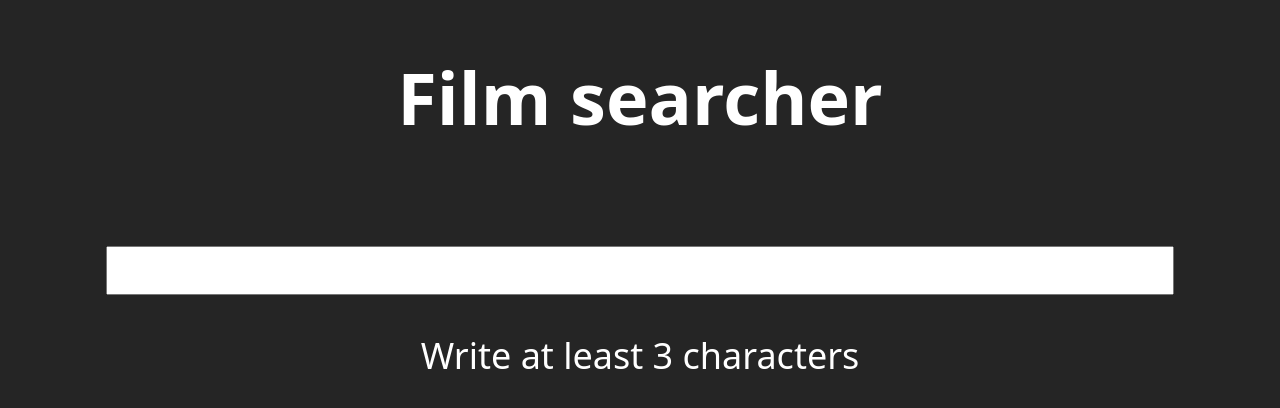
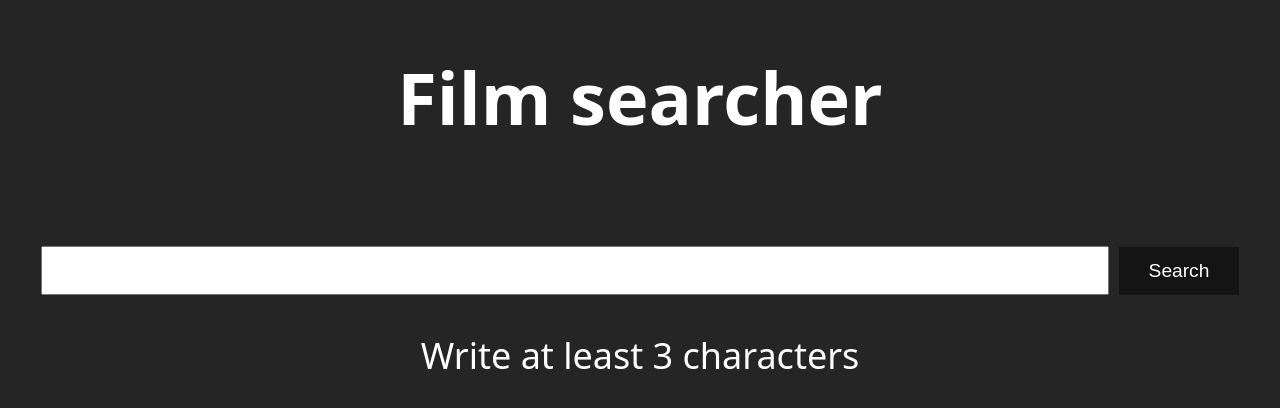
Before and after one commit to Albertomomu/movies-app, a React (Vite) app: page / in a window 1280 px wide. Shown: the top 408 px of the page. Built offline with nearby package versions, Linux system fonts and the light colour scheme.

Commit message:
fix: adding button

```diff
--- a/src/components/App.jsx
+++ b/src/components/App.jsx
@@ -19,7 +19,10 @@ export const App = () => {
       <h1 className='searcher'>Film searcher</h1>
       <form onSubmit={searchMovies}>
         <div className='app'>
-          <input className='inputSearch' value={inputValue} onChange={getInputValue} />
+          <div className='form'>
+            <input className='inputSearch' value={inputValue} onChange={getInputValue} />
+            <button className='buttonSearch'>Search</button>
+          </div>
           {inputValue.length < 3
             ? <p>Write at least 3 characters</p>
             : (movies && movies.Search && movies.Search.length > 0
--- a/src/styles.css
+++ b/src/styles.css
@@ -25,7 +25,22 @@ body {
   flex-direction: column;
   justify-content: center;
   align-items: center;
+}
 
+.form {
+  width: 100%;
+  display: flex;
+  justify-content: center;
+  align-items: center;
+  gap: 10px;
+}
+
+.buttonSearch {
+  padding: 13px 30px;
+  background-color: #141414;
+  color: white;
+  font-size: .8rem;
+  border: none;
 }
 
 form {
```
